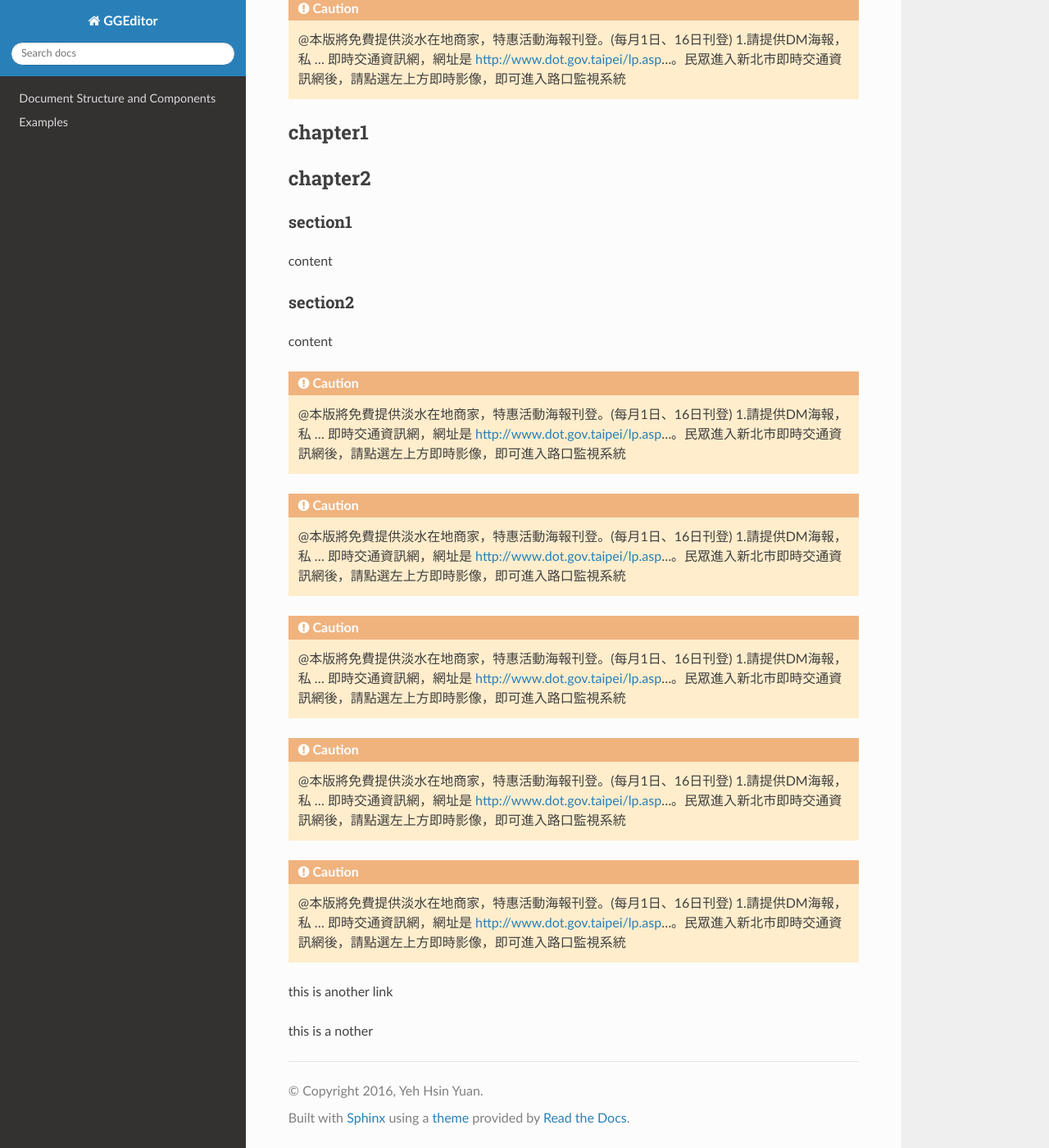
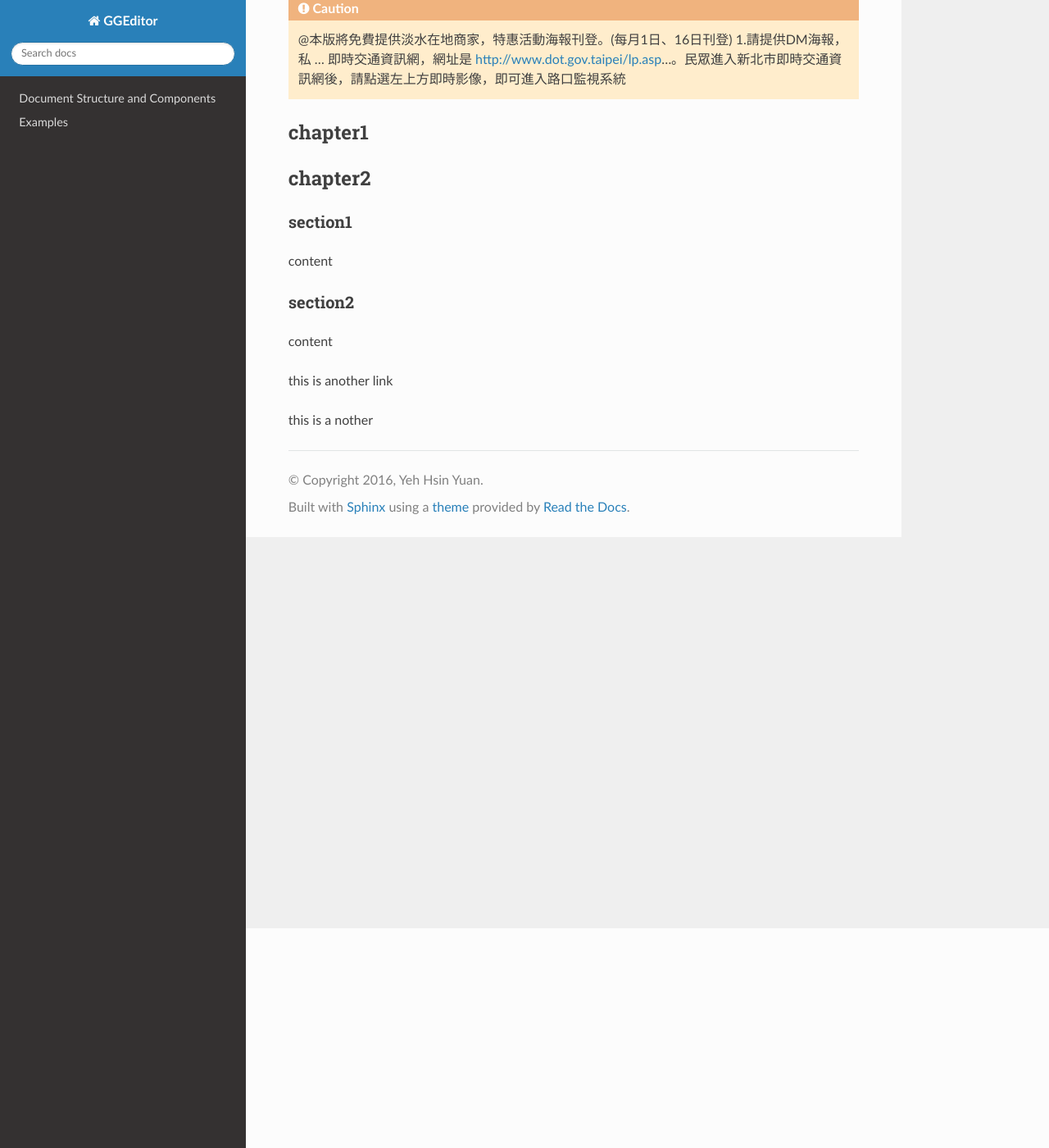
Before and after one commit to iapyeh/GGeditor, a Sphinx documentation site: the page built from docs/develop_test.rst, in a window 1280 px wide and 1400 px high, scrolled down 268 px. Shown: the whole window at 82% size. Built offline with Sphinx 7.4.7 and the Read the Docs theme 2.0.0, drawn with Linux system fonts in a browser that asks for light colours; some of the changed text lies outside the part shown.

Commit message:
Google Docs reST Editor@2016-11-14 11:54:33

```diff
--- a/docs/develop_test.rst
+++ b/docs/develop_test.rst
@@ -27,29 +28,15 @@ section2
 
 content
 
-.. caution::
 
-    @本版將免費提供淡水在地商家，特惠活動海報刊登。(每月1日、16日刊登) 1.請提供DM海報，私 ... 即時交通資訊網，網址是 http://www.dot.gov.taipei/lp.asp…。民眾進入新北市即時交通資訊網後，請點選左上方即時影像，即可進入路口監視系統
-
-.. caution::
-
-    @本版將免費提供淡水在地商家，特惠活動海報刊登。(每月1日、16日刊登) 1.請提供DM海報，私 ... 即時交通資訊網，網址是 http://www.dot.gov.taipei/lp.asp…。民眾進入新北市即時交通資訊網後，請點選左上方即時影像，即可進入路口監視系統
-
-
-.. caution::
-
-    @本版將免費提供淡水在地商家，特惠活動海報刊登。(每月1日、16日刊登) 1.請提供DM海報，私 ... 即時交通資訊網，網址是 http://www.dot.gov.taipei/lp.asp…。民眾進入新北市即時交通資訊網後，請點選左上方即時影像，即可進入路口監視系統
-
-
-.. caution::
-
-    @本版將免費提供淡水在地商家，特惠活動海報刊登。(每月1日、16日刊登) 1.請提供DM海報，私 ... 即時交通資訊網，網址是 http://www.dot.gov.taipei/lp.asp…。民眾進入新北市即時交通資訊網後，請點選左上方即時影像，即可進入路口監視系統
-
-.. caution::
-
-    @本版將免費提供淡水在地商家，特惠活動海報刊登。(每月1日、16日刊登) 1.請提供DM海報，私 ... 即時交通資訊網，網址是 http://www.dot.gov.taipei/lp.asp…。民眾進入新北市即時交通資訊網後，請點選左上方即時影像，即可進入路口監視系統
-.. _label:
+.. _#bookmark=id.5s63cugwc4nd:
 
 this is another link
 
 this is a nother
+
+
+
+
+
+.. _`link to chapter2`: #bookmark=id.5s63cugwc4nd
```
Also changed, not shown: other parts of docs/develop_test.rst (+2 -1 lines).
